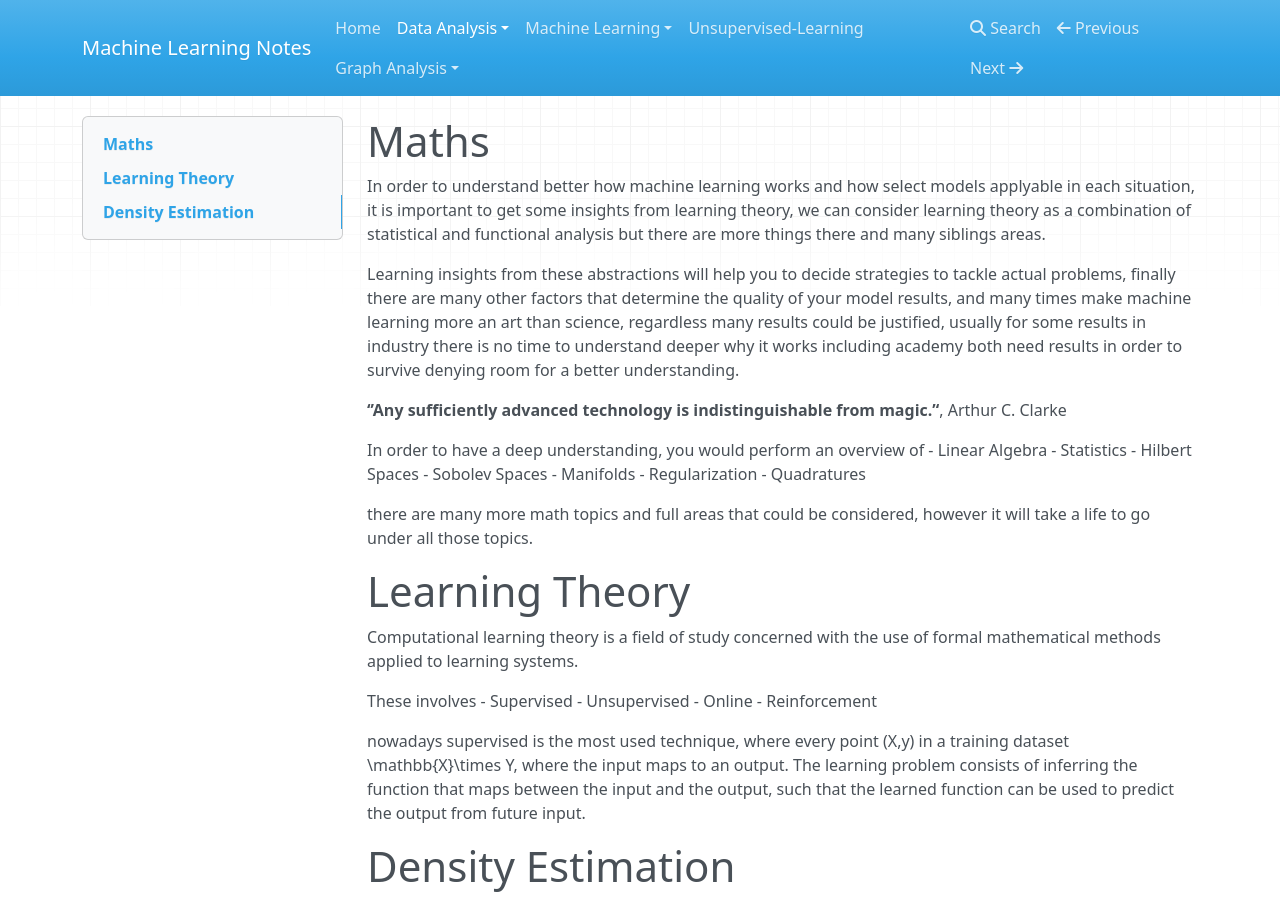
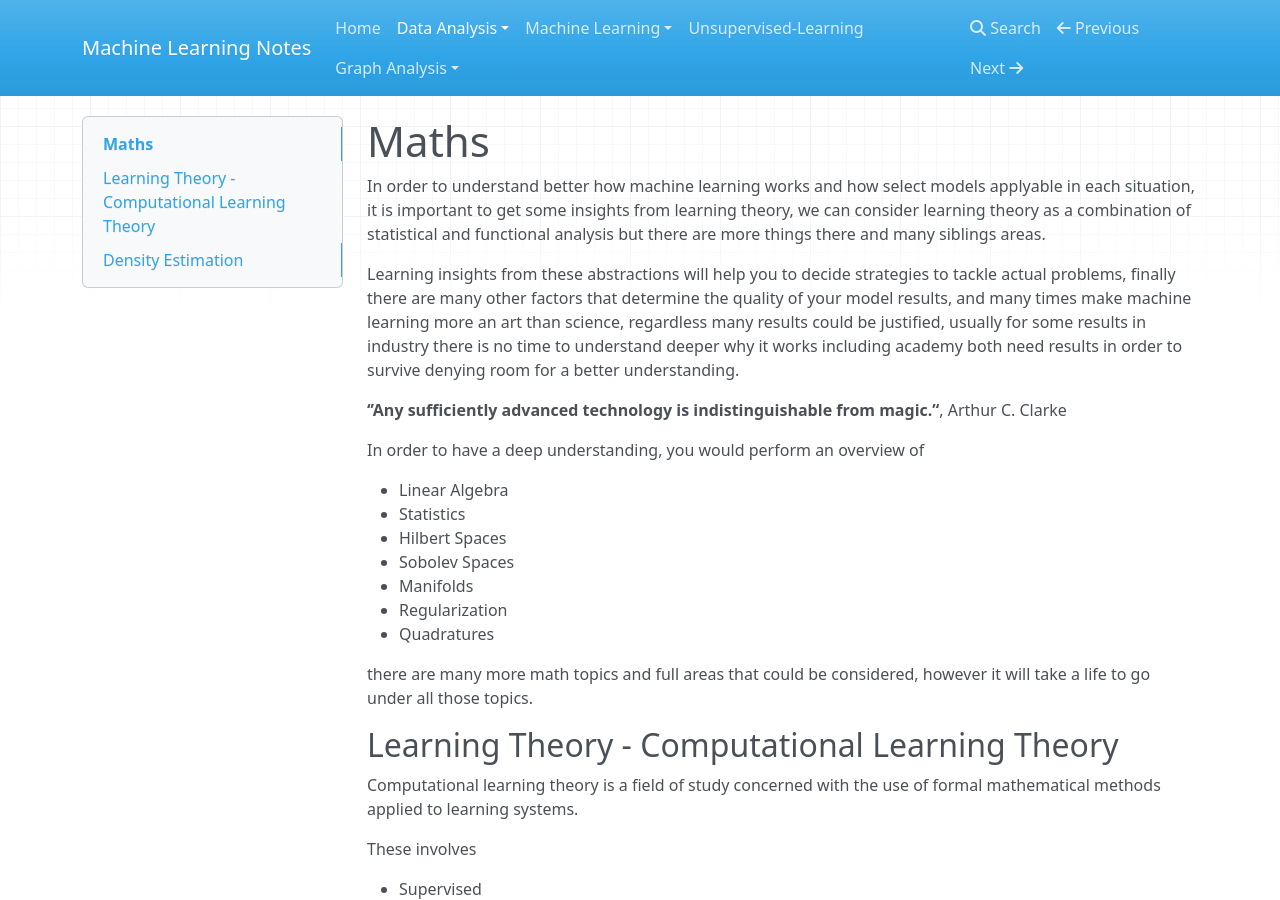
Before and after one commit to pepemxl/Machine-Learning-Notes, an MkDocs documentation site: the page built from docs/05_MATH/section_01.md, in a window 1280 px wide and 900 px high. Built offline with MkDocs 1.6.1, drawn with Linux system fonts in a browser that asks for light colours; nearby versions of some CDN libraries; some of the changed text lies outside the part shown.

Commit message:
Test format for math

```diff
--- a/docs/05_MATH/section_01.md
+++ b/docs/05_MATH/section_01.md
@@ -8,6 +8,7 @@ Learning insights from these abstractions will help you to decide strategies to
 **''Any sufficiently advanced technology is indistinguishable from magic.''**, Arthur C. Clarke
 
 In order to have a deep understanding, you would perform an overview of
+
 - Linear Algebra
 - Statistics
 - Hilbert Spaces
@@ -19,21 +20,21 @@ In order to have a deep understanding, you would perform an overview of
 there are many more math topics and full areas that could be considered, however it will take a life to go under all those topics.
 
 
-# Learning Theory
+## Learning Theory - Computational Learning Theory
 
 Computational learning theory is a field of study concerned with the use of formal mathematical methods applied to learning systems.
 
 These involves
+
 - Supervised
 - Unsupervised
 - Online
 - Reinforcement
 
-nowadays supervised is the most used technique, where every point $(X,y)$ in a training dataset $\mathbb{X}\times Y$, where the input maps to an output. The learning problem consists of inferring the function that maps between the input and the output, such that the learned function can be used to predict the output from future input.
+nowadays supervised is the most used technique, where every point \((X,y)\) in a training dataset \(\mathbb{X}\times Y\), where the input maps to an output. The learning problem consists of inferring the function that maps between the input and the output, such that the learned function can be used to predict the output from future input.
 
 
-
-# Density Estimation
+## Density Estimation
 
 **Density estimation** walks the line between unsupervised learning, feature engineering, and data modeling. A large group of useful density estimations techniques is mixture models such as **Gaussian Mixtures**, and neighbor based approaches such as the **kernel density estimation**.
 
```
